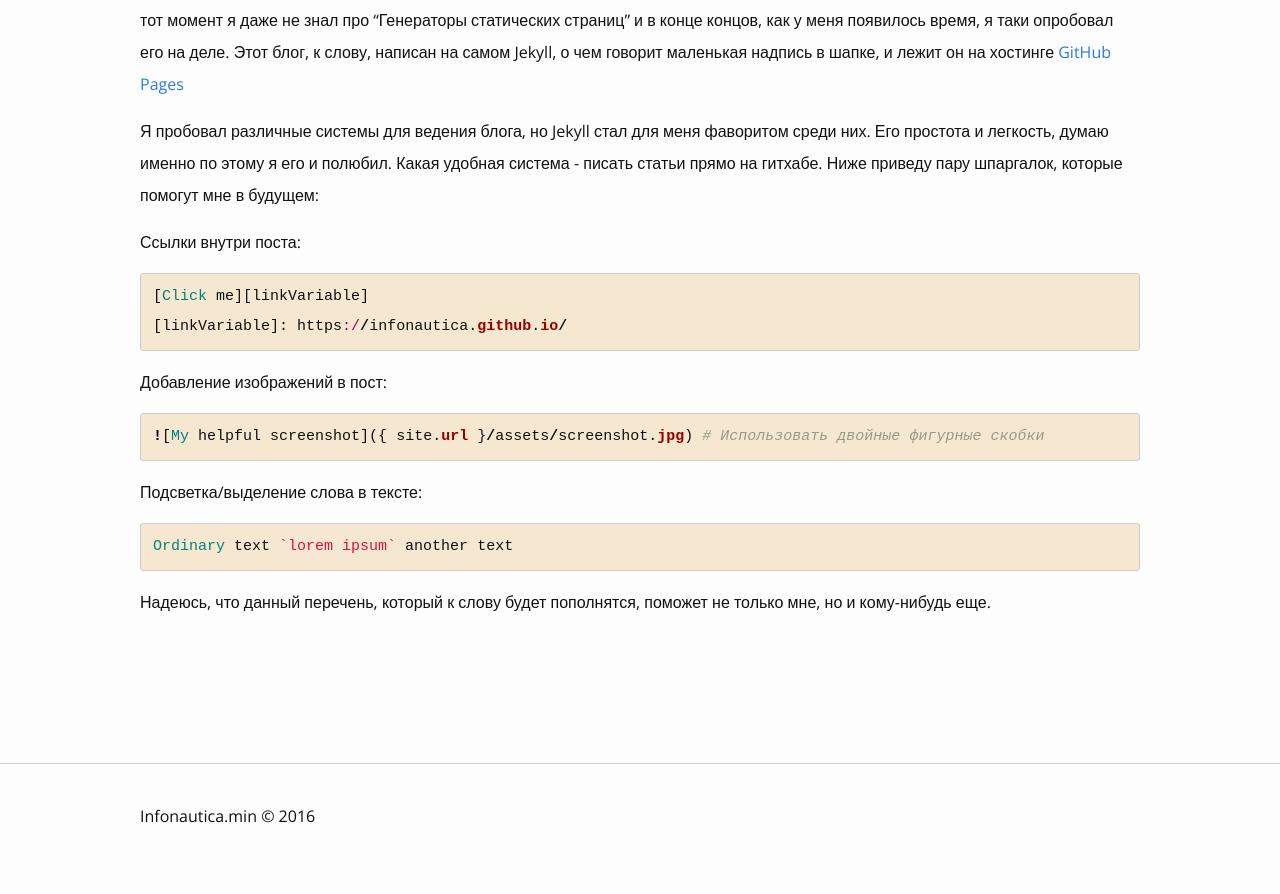
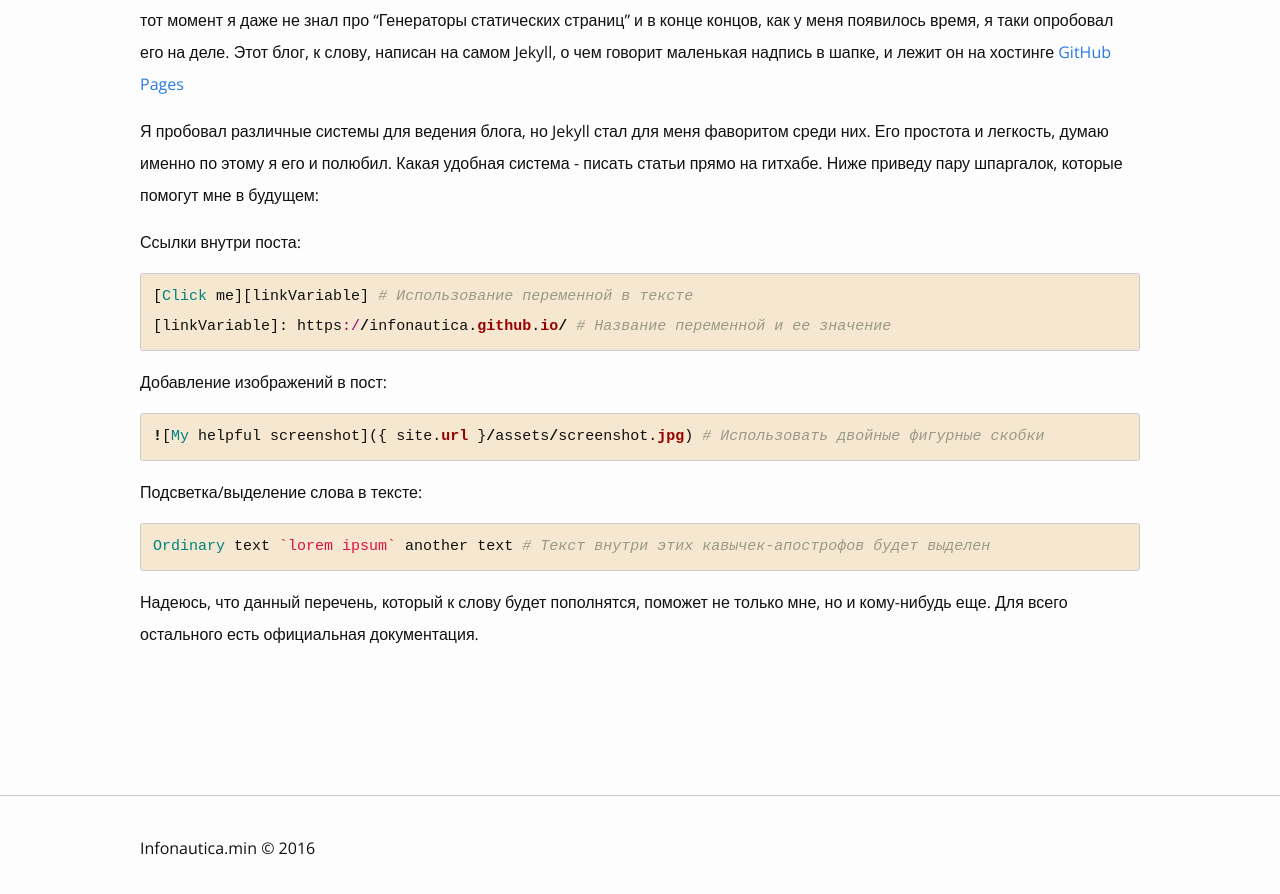
Before and after one commit to Infonautica/infonautica.github.io, a Jekyll site: the page built from _posts/2016-02-13-my-jekyll-experience.markdown, in a window 1280 px wide and 900 px high, scrolled down 953 px. Shown: the top 894 px of the window. Built offline with Jekyll 4.4.1, drawn with Linux system fonts in a browser that asks for light colours; before the commit the page ends 1821 px from its top, so only the background shows below that.

Commit message:
Update 2016-02-13-my-jekyll-experience.markdown

```diff
--- a/_posts/2016-02-13-my-jekyll-experience.markdown
+++ b/_posts/2016-02-13-my-jekyll-experience.markdown
@@ -11,8 +11,8 @@ promo: "Речь пойдет о моем скромном опыте разра
 
 Ссылки внутри поста:
 {% highlight ruby %}
-[Click me][linkVariable]
-[linkVariable]: https://infonautica.github.io/
+[Click me][linkVariable] # Использование переменной в тексте
+[linkVariable]: https://infonautica.github.io/ # Название переменной и ее значение
 {% endhighlight %}
 
 Добавление изображений в пост:
@@ -22,9 +22,9 @@ promo: "Речь пойдет о моем скромном опыте разра
 
 Подсветка/выделение слова в тексте:
 {% highlight ruby %}
-Ordinary text `lorem ipsum` another text
+Ordinary text `lorem ipsum` another text # Текст внутри этих кавычек-апострофов будет выделен
 {% endhighlight %}
 
-Надеюсь, что данный перечень, который к слову будет пополнятся, поможет не только мне, но и кому-нибудь еще.
+Надеюсь, что данный перечень, который к слову будет пополнятся, поможет не только мне, но и кому-нибудь еще. Для всего остального есть официальная документация.
 
 [githubPages]: https://pages.github.com/
```
